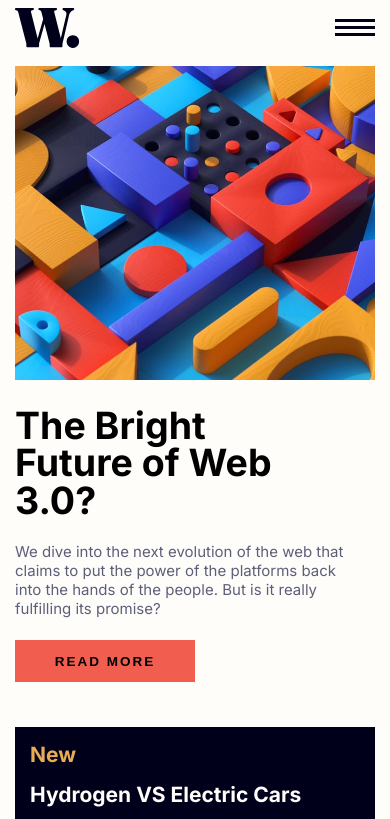
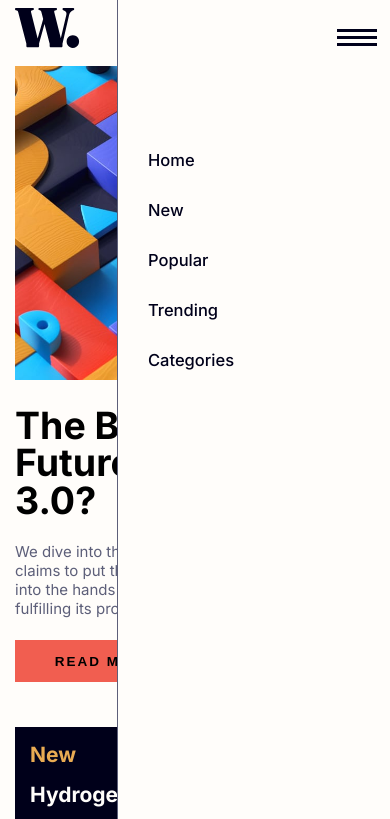
Before and after one commit to userMauro-code/news-homepage-main, a plain HTML site: page index.html in a window 390 px wide. Both pictures are taken after a click on the button 355 px from the left and 28 px from the top of the page. Shown: the top 819 px of the page. Drawn offline with Linux system fonts and the light colour scheme.

Commit message:
commit js

```diff
--- a/css/style.css
+++ b/css/style.css
@@ -36,7 +36,6 @@ body {
     display: flex;
     justify-content: space-between;
     align-items: center;
-
 }
 
 .icon {
@@ -153,8 +152,48 @@ body {
 }
 
 .article__space {
-    height: 100%;
+    height: auto;
     display: flex;
     flex-direction: column;
     justify-content: space-between;
 }
+
+.nav {
+    position: absolute;
+    height: 100vh;
+    width: 70%;
+    display: none;
+    top: 0;
+    right: 0;
+    background-color: var(--neutral-blanco);
+    border-left: 1px solid var(--neutral-azulOscuro);
+    padding-left: 2em;
+    z-index: 10;
+}
+
+.nav ul {
+    margin-top: 8em;
+}
+
+.listItem {
+    list-style: none;
+    margin: 2em 0;
+}
+
+.listItem a {
+    color: var(--neutral-azulOscuroFuerte);
+    text-decoration: none;
+    font-size: 1.1em;
+    font-weight: 500;
+
+}
+
+.logo__menu {
+    position: absolute;
+    right: 1em;
+    z-index: 20;
+}
+
+.active {
+display: flex;
+}
--- a/index.html
+++ b/index.html
@@ -26,17 +26,17 @@
         <a href=""><img src="./assets/images/logo.svg" alt="New homepage"></a>
       </button>
       <div class="content__nav">
-        <button aria-label="open menu" class="logo__menu icon">
-          <img src="./assets/images/icon-menu.svg" alt="" >
+        <button aria-label="open menu" id="btnMenu" class="logo__menu icon">
+          <img src="./assets/images/icon-menu.svg" class="openMenu" alt="" >
+          <img src="./assets/images/icon-menu-close.svg" class="menuClose" hidden alt="">
         </button>
-
-        <nav class="nav" hidden aria-label="Primary navigation">
+        <nav class="nav" id="navMenu" hidden aria-label="Primary navigation">
           <ul>
-            <li><a href="">Home</a></li>
-            <li><a href="">New</a></li>
-            <li><a href="">Popular</a></li>
-            <li><a href="">Trending</a></li>
-            <li><a href="">Categories</a></li>
+            <li class="listItem"><a href="">Home</a></li>
+            <li class="listItem"><a href="">New</a></li>
+            <li class="listItem"><a href="">Popular</a></li>
+            <li class="listItem"><a href="">Trending</a></li>
+            <li class="listItem"><a href="">Categories</a></li>
           </ul>
         </nav>
       </div>
--- a/js/app.js
+++ b/js/app.js
@@ -0,0 +1,8 @@
+const navBar = document.getElementById("navMenu");
+const btnNav = document.getElementById("btnMenu");
+const menuClose = document.querySelector(".menuClose");
+const openMenu = document.querySelector("openMenu");
+
+btnNav.addEventListener('click', ()=>{
+    navBar.classList.toggle("active");
+})
```
